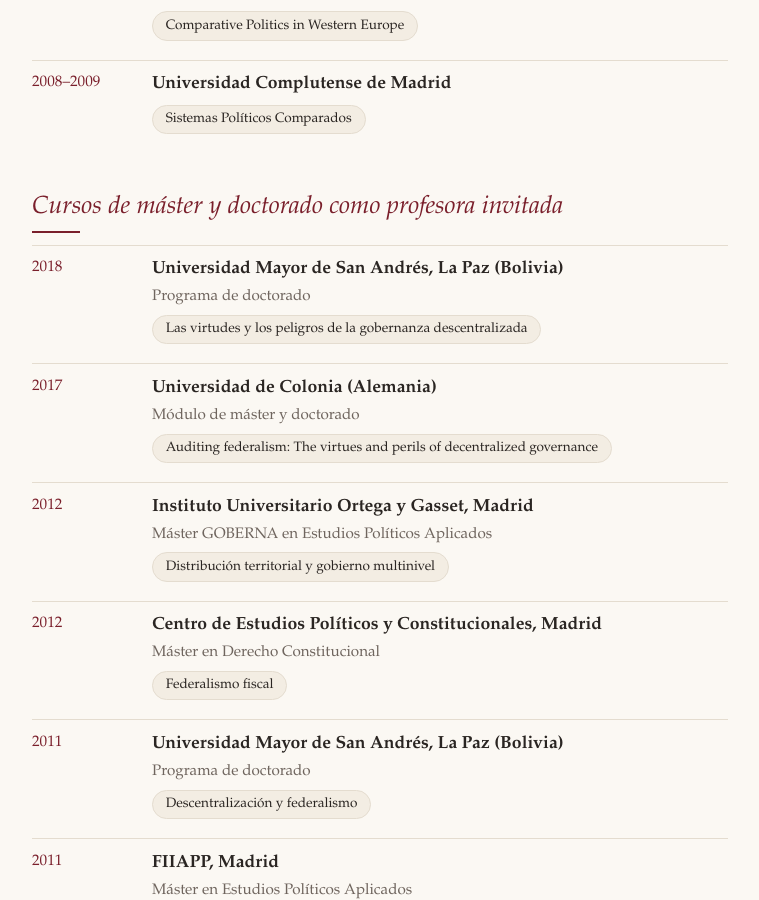
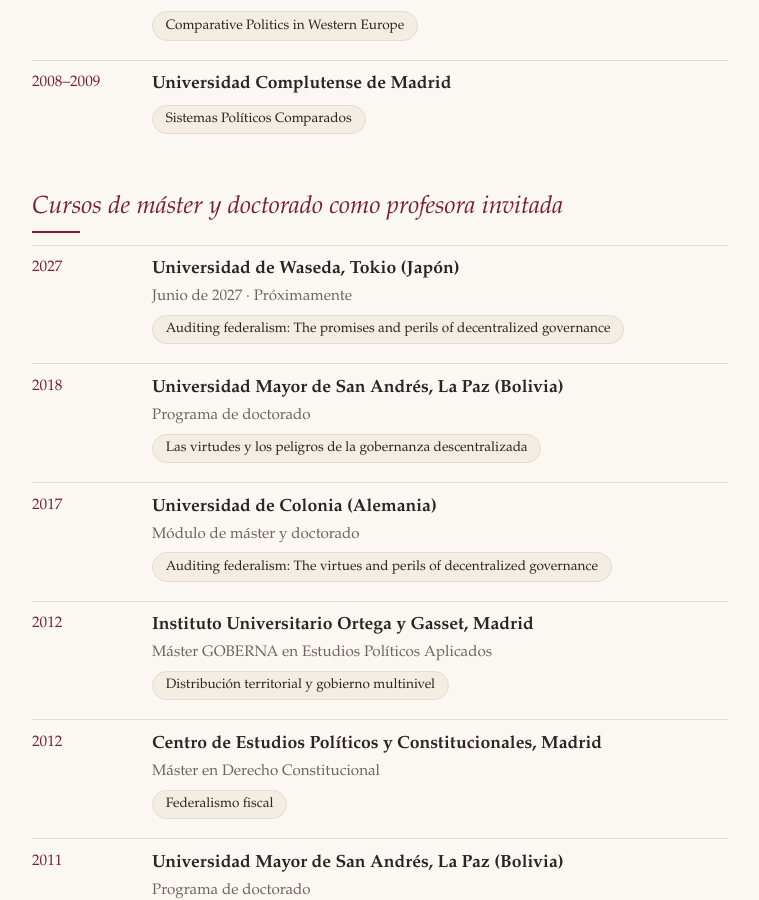
Before and after one commit to sandraleonalfonso/Sandra-Leon, a Jekyll site: the page built from es/docencia.md, in a window 1280 px wide and 900 px high, scrolled down 1213 px. Shown: the whole window, without its empty margins (260-1019 px from the left). Built offline with Jekyll 4.4.1, drawn with Linux system fonts in a browser that asks for light colours.

Commit message:
Add forthcoming Waseda course to invited teaching
Co-Authored-By: Claude Opus 5.5 (1M context) <noreply@anthropic.com>
Claude-Session: https://claude.ai/code/session_01Csi1G9zYbePJE1osHYZ3KG

```diff
--- a/es/docencia.md
+++ b/es/docencia.md
@@ -25,6 +25,8 @@ Mi objetivo es dar a los estudiantes los conocimientos y las herramientas analí
 ## Cursos de máster y doctorado como profesora invitada
 
 <dl class="timeline">
+  <dt>2027</dt>
+  <dd><span class="tl-role">Universidad de Waseda, Tokio (Japón)</span><span class="tl-org">Junio de 2027 · Próximamente</span><ul class="tags course-tags"><li>Auditing federalism: The promises and perils of decentralized governance</li></ul></dd>
   <dt>2018</dt>
   <dd><span class="tl-role">Universidad Mayor de San Andrés, La Paz (Bolivia)</span><span class="tl-org">Programa de doctorado</span><ul class="tags course-tags"><li>Las virtudes y los peligros de la gobernanza descentralizada</li></ul></dd>
   <dt>2017</dt>
```
Also changed, not shown: teaching.md (+2 -0 lines).
